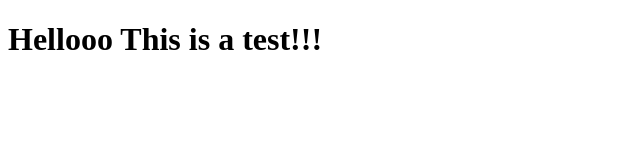
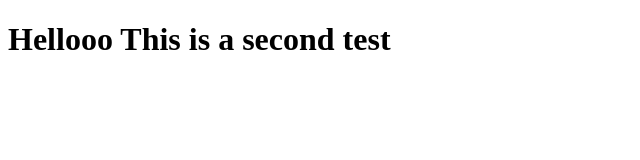
Before and after one commit to MhmdLSiblini/First-Github-Project, a plain HTML site: page index.html in a window 1280 px wide. Shown: the whole page, without its empty margins (0-640 px from the left). Drawn offline with Linux system fonts and the light colour scheme.

Commit message:
second commit

```diff
--- a/index.html
+++ b/index.html
@@ -7,6 +7,6 @@
     <title>Document</title>
 </head>
 <body>
-    <h1>Hellooo This is a test!!!</h1>
+    <h1>Hellooo This is a second test</h1>
 </body>
 </html>
```
